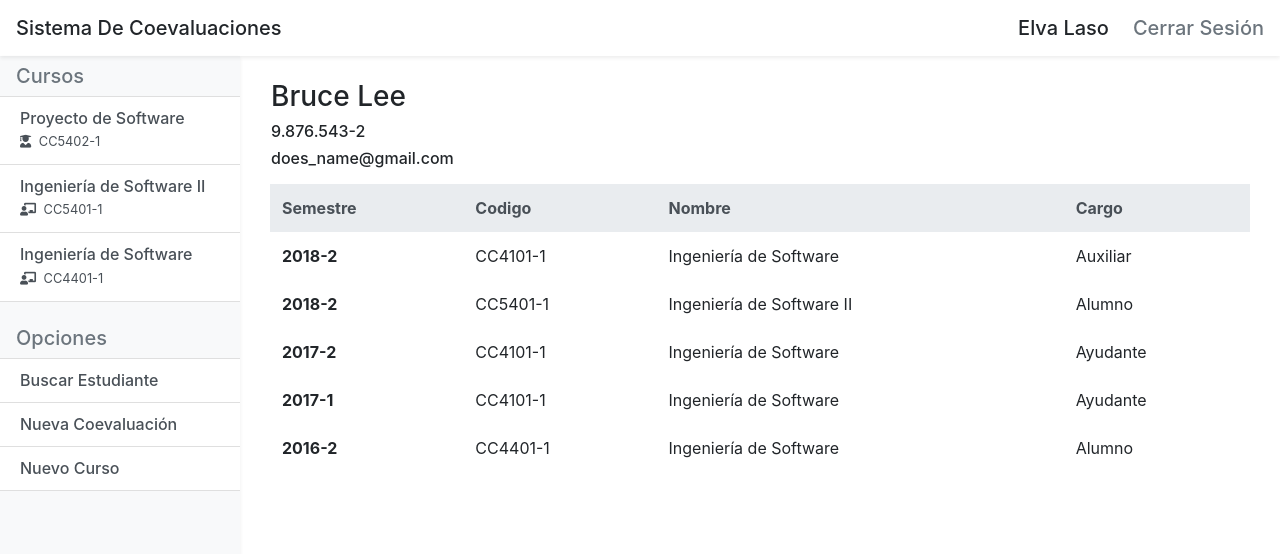
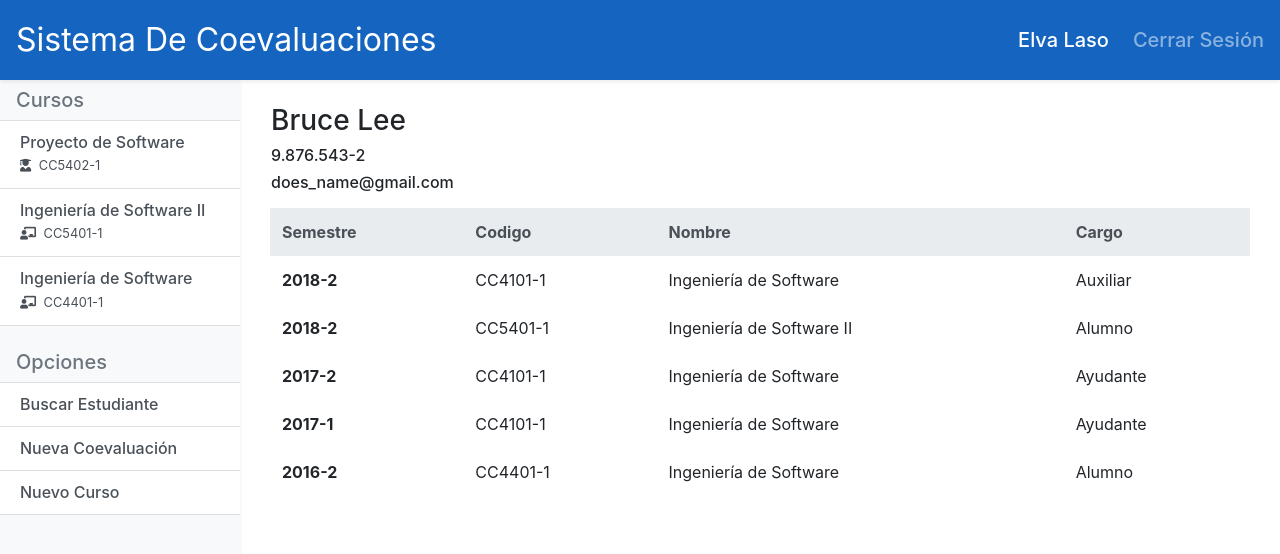
Before and after one commit to DCC-CC4401/2018-2-HTTP-slash-slash-T2, a plain HTML site: page T2/User profile(teacherview).html in a window 1280 px wide. Drawn offline with nearby package versions, Linux system fonts and the light colour scheme.

Commit message:
Se agrega el archivo main.css para el estilo de las páginas
Se cambia el css desde el elemento style en
"User profile(teacherview).html" a main.css.

Se cambia el estilo del navbar en "User profile(teacherview).html".

```diff
--- a/T2/User profile(teacherview).html
+++ b/T2/User profile(teacherview).html
@@ -6,42 +6,15 @@
 	<link rel="stylesheet" href="https://stackpath.bootstrapcdn.com/bootstrap/4.1.3/css/bootstrap.min.css" integrity="sha384-MCw98/SFnGE8fJT3GXwEOngsV7Zt27NXFoaoApmYm81iuXoPkFOJwJ8ERdknLPMO" crossorigin="anonymous">
 	<link rel="stylesheet" href="https://use.fontawesome.com/releases/v5.4.1/css/all.css" integrity="sha384-5sAR7xN1Nv6T6+dT2mhtzEpVJvfS3NScPQTrOxhwjIuvcA67KV2R5Jz6kr4abQsz" crossorigin="anonymous">
 	<link rel="stylesheet" href="css/jquery-ui.min.css">
+	<link rel="stylesheet" href="css/main.css">
 	<title>Sistema de coevaluaciones</title>
-	<style>
-	html, body{
-		height: 100%;
-	}
-
-	nav{
-		z-index: 500;
-	}
-
-	#menu-cursos{
-		width: 15rem;
-		position: absolute;
-		z-index: 400;
-		left: -15rem;
-		transition: left 0.1s;
-	}
-
-	@media (min-width: 768px){
-		#menu-cursos{
-			position: static;
-		}
-	}
-
-	#menu-cursos.active{
-		left: 0;
-	}
-
-</style>
 </head>
 <body>
-	<nav class="navbar shadow-sm justify-content-start">
-		<button id="menu-btn" type="button" class="d-md-none btn btn-link p-0 mr-3"><i class="fas fa-bars h5"></i></button>
-		<span class="navbar-brand h1 mr-auto mb-md-0">Sistema De Coevaluaciones</span>
-		<a href="" class="h5 mr-4 mb-0 d-none d-md-block">Elva Laso</a>
-		<a href="" class="h5 mb-0 text-muted d-none d-md-block">Cerrar Sesión</a>
+	<nav class="navbar navbar-dark shadow-sm justify-content-start app-bg-blue-800">
+		<button id="menu-btn" type="button" class="d-md-none btn btn-link p-0 mr-3 text-white"><i class="fas fa-bars h5"></i></button>
+		<span class="navbar-brand mr-auto mb-md-0">Sistema De Coevaluaciones</span>
+		<a href="" class="h5 mr-4 mb-0 d-none d-md-block text-white">Elva Laso</a>
+		<a href="" class="h5 mb-0 text-muted d-none d-md-block text-white-50">Cerrar Sesión</a>
 	</nav>
 
 	<div class="row no-gutters p-0 h-100">
--- /dev/null
+++ b/T2/css/main.css
@@ -0,0 +1,40 @@
+/*Colores: */
+
+.app-bg-blue-800{
+	background-color: #1565C0;
+}
+
+html, body{
+	height: 100%;
+}
+
+nav{
+	z-index: 500;
+	height: 5rem;
+}
+
+@media (min-width: 768px){
+
+	nav span.navbar-brand{
+		font-size: 2rem;
+	}
+}
+
+
+#menu-cursos{
+	width: 15rem;
+	position: absolute;
+	z-index: 400;
+	left: -15rem;
+	transition: left 0.1s;
+}
+
+@media (min-width: 768px){
+	#menu-cursos{
+		position: static;
+	}
+}
+
+#menu-cursos.active{
+	left: 0;
+}
```
